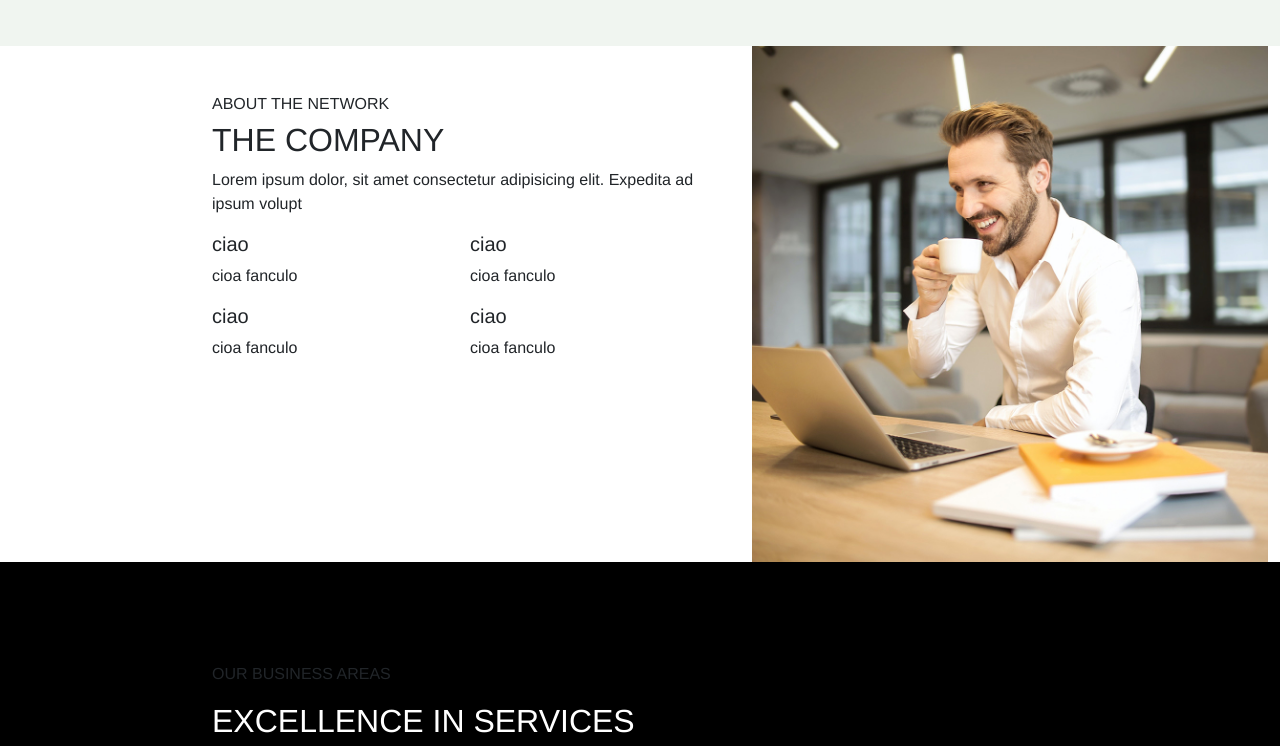
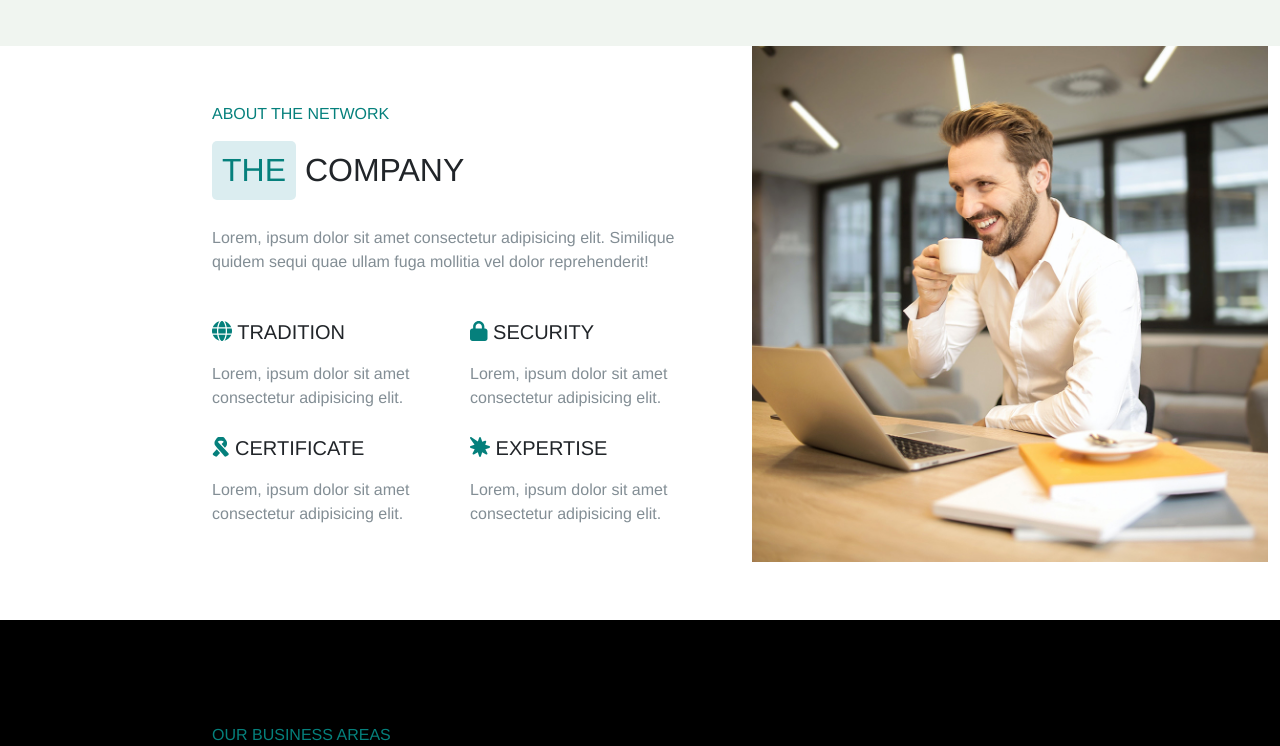
Before and after one commit to Johnnyy91/proj-html-vuejs, a Vue app: page / in a window 1280 px wide. Shown: the part 1260-2006 px from the top of the page. Built offline with nearby package versions, Linux system fonts and the light colour scheme.

Commit message:
elaboration file with effects hover

```diff
--- a/src/components/CardContentComponent.vue
+++ b/src/components/CardContentComponent.vue
@@ -3,10 +3,10 @@
     <div class="container">
         <div class="row">
             <div class="col-12">
-                <p>OUR BUSINESS AREAS</p>
-                <h2>EXCELLENCE IN SERVICES</h2>
+                <h6>OUR BUSINESS AREAS</h6>
+                <h2>EXCELLENCE IN <h2 class="d-inline-block green">SERVICES</h2> </h2>
                 <div class="d-flex justify-content-between">
-                    <p>Lorem ipsum dolor sit amet consectetur adipisicing elit. In quia hic fuga rem dolorum fugit
+                    <p class="color-grey">Lorem ipsum dolor sit amet consectetur adipisicing elit. In quia hic fuga rem dolorum fugit
                         doloremque</p>
                     <button>SEE ALL</button>
                 </div>
@@ -67,6 +67,11 @@ name : 'CardContentComponent'
     h2 {
         color: white;
     }
+    .green{
+        background-color: #0d7e7e;
+        padding: 10px;
+        border-radius: 5px;
+    }
 
     span {
         font-size: 2rem;
@@ -81,9 +86,13 @@ name : 'CardContentComponent'
         justify-content: space-around;
         height: 350px;
         border: 1px solid black;
+        border-radius: 5px;
         background-color: hsl(240deg 12% 11%);
         color: hsl(203deg 8% 55%);
         margin: 10px;
+        button{
+            width: 40%;
+        }
     }
 
     h5 {
@@ -97,5 +106,16 @@ name : 'CardContentComponent'
         padding: 10px;
         color: white;
     }
+    button:hover{
+        background-color: #0d7e7e;
+    }
+    .color-grey{
+        color: hsl(203deg 8% 55%);
+        padding: 5px 0;
+    }
+    h6{
+        color: hsl(178deg 93% 26%);
+        padding: 5px 0;
+    }
 }
 </style>
--- a/src/components/CompanyComponent.vue
+++ b/src/components/CompanyComponent.vue
@@ -4,24 +4,24 @@
         <div class="row">
             <div class="col-6 py-5">
                 <h6>ABOUT THE NETWORK</h6>
-                <h2>THE COMPANY</h2>
-                <p>Lorem ipsum dolor, sit amet consectetur adipisicing elit. Expedita ad ipsum volupt</p>
+                <h2><h2 class="text-variation d-inline-block">THE</h2> COMPANY</h2>
+                <p>Lorem, ipsum dolor sit amet consectetur adipisicing elit. Similique quidem sequi quae ullam fuga mollitia vel dolor reprehenderit!</p>
                 <div class="under-box">
                     <div>
-                        <h5>ciao</h5>
-                        <p>cioa fanculo</p>
+                        <h5><span><i class="fa-solid fa-globe"></i></span> TRADITION</h5>
+                        <p>Lorem, ipsum dolor sit amet consectetur adipisicing elit.</p>
                     </div>
                     <div>
-                        <h5>ciao</h5>
-                        <p>cioa fanculo</p>
+                        <h5><span><i class="fa-solid fa-lock"></i></span> SECURITY</h5>
+                        <p>Lorem, ipsum dolor sit amet consectetur adipisicing elit.</p>
                     </div>
                     <div>
-                        <h5>ciao</h5>
-                        <p>cioa fanculo</p>
+                        <h5><span><i class="fa-solid fa-ribbon"></i></span> CERTIFICATE</h5>
+                        <p>Lorem, ipsum dolor sit amet consectetur adipisicing elit.</p>
                     </div>
                     <div>
-                        <h5>ciao</h5>
-                        <p>cioa fanculo</p>
+                        <h5><span><i class="fa-solid fa-burst"></i></span> EXPERTISE</h5>
+                        <p>Lorem, ipsum dolor sit amet consectetur adipisicing elit.</p>
                     </div>
                 </div>
             </div>
@@ -42,12 +42,31 @@ name : 'CompanyComponent'
 <style lang="scss" scoped>
 section{
         padding-left: 200px;
+        p{
+            color: hsl(203deg 8% 55%);
+            padding: 10px 0;
+        }
+        h6{
+            color: hsl(178deg 93% 26%);
+            padding: 10px 0;
+        }
+        span{
+            color: hsl(178deg 93% 26%);
+        }
+ }
+
+ .text-variation{
+    color: hsl(178deg 93% 26%);
+    background-color: hsl(189deg 40% 90%);
+    padding: 10px;
+    border-radius: 5px;
  }
 
 .under-box {
     width: 100%;
     display: flex;
     flex-wrap: wrap;
+    padding: 20px 0;
 
     div {
         width: calc(100% / 2)
--- a/src/components/FooterComponent.vue
+++ b/src/components/FooterComponent.vue
@@ -55,6 +55,9 @@ footer{
         color: white;
         margin: 10px 0;
     }
+    button:hover{
+        background-color: #0d7e7e;
+    }
 }
 
 .logo-img{
@@ -75,4 +78,8 @@ footer{
         padding: 0 10px;
     }
 }
+a{
+    text-decoration: none;
+    color: hsl(255deg 6% 74%);
+}
 </style>
--- a/src/components/HeaderComponent.vue
+++ b/src/components/HeaderComponent.vue
@@ -121,7 +121,7 @@ props: {
         padding: 15px 0;
     }
     p{
-        color: hsl(203deg 8% 55%);
+        color: hsl(240deg 3% 93%);
         padding: 10px 0;
         width: 600px;
     }
--- a/src/components/InitialInfoCardComponent.vue
+++ b/src/components/InitialInfoCardComponent.vue
@@ -2,20 +2,20 @@
 <section id="initial-info-card">
     <div class="container py-5">
         <div class="row d-flex justify-content-center gap-4">
-            <div class="col-3 card py-4 px-4">
+            <div class="col-3 card py-4 px-4 effects">
                 <span class="skin"><i class="fa-solid fa-user-group"></i></span>
                 <h5 class="py-3">Human Capital</h5>
                 <p>Lorem ipsum, dolor sit amet consectetur adipisicing elit. Dolore deserunt incidunt culpa ab pariatur
                     iusto ducimus</p>
             </div>
-            <div class="col-3 card py-4 px-4">
+            <div class="col-3 card py-4 px-4 effects">
                 <span class="skin"><i class="fa-solid fa-clock-rotate-left"></i></span>
                 <h5 class="py-3">Core Business</h5>
                 <p>Lorem ipsum, dolor sit amet consectetur adipisicing elit. Dolore deserunt incidunt culpa ab pariatur
                     iusto
                     ducimus</p>
             </div>
-            <div class="col-3 card py-4 px-4">
+            <div class="col-3 card py-4 px-4 effects">
                 <span class="skin"><i class="fa-solid fa-clock"></i></span>
                 <h5 class="py-3">Performance</h5>
                 <p>Lorem ipsum, dolor sit amet consectetur adipisicing elit. Dolore deserunt incidunt culpa ab pariatur
@@ -45,9 +45,9 @@ name : 'InitialInfoCardComponent'
     border: none;
 
     .skin {
-        width: 20%;
+        width: 50px;
         border: 1px solid hsl(189deg 40% 90%);
-        border-radius: 20px;
+        border-radius: 50%;
         text-align: center;
         padding: 5px 10px;
         background-color: hsl(189deg 40% 90%);
@@ -59,4 +59,8 @@ name : 'InitialInfoCardComponent'
         color: hsl(203deg 8% 55%);
     }
 }
+.effects:hover{
+    transform: translate(0 , -20px);
+    cursor: pointer;
+}
 </style>
--- a/src/components/LatestNewComponent.vue
+++ b/src/components/LatestNewComponent.vue
@@ -1,12 +1,11 @@
 <template>
   <section>
     <div class="container">
-        <div class="d-flex justify-content-between">
+        <div class="d-flex justify-content-between py-4">
             <div>
-                <p>OUR BUSINESS AREAS</p>
-                <h2>EXCELLENCE IN SERVICES</h2>
-                <p>Lorem ipsum dolor sit amet consectetur adipisicing elit. In quia hic fuga rem dolorum fugit
-                    doloremque</p>
+                <h6>OUR EDITORIAL CONTENT</h6>
+                <h2>LATEST <h2 class="d-inline-block green">NEWS</h2></h2>
+                <p>Lorem ipsum dolor sit amet consectetur adipisicing elit. In quia hic fuga rem dolorum</p>
             </div>
             <div class="align-self-end">
                 <button>SEE ALL</button>
@@ -59,5 +58,27 @@ section{
     }
     h5{
         color: white;
+        padding-bottom: 10px;
+    }
+    h6{
+        color: #0d7e7e;
+        padding: 5px 0;
+    }
+    p{
+        color: hsl(203deg 8% 55%);
+        padding: 5px 0;
+    }
+    button{
+        border: 1px solid #0d7e7e;
+        border-radius: 5%;
+        background-color: #0d7e7e;
+        padding: 10px;
+        color: white;
+    }
+    .green {
+        background-color: hsl(189deg 40% 90%);
+        padding: 10px;
+        border-radius: 5px;
+        color: hsl(178deg 93% 26%);
     }
 </style>
--- a/src/components/NewsletterComponent.vue
+++ b/src/components/NewsletterComponent.vue
@@ -2,8 +2,8 @@
   <div class="container-fluid py-5">
     <div class="row d-flex justify-content-center">
         <div class="col-4 text-white py-5">
-            <p class="green">NEWSLETTER</p>
-            <h2>Know First</h2>
+            <p class="green-">NEWSLETTER</p>
+            <h2><h2 class="d-inline-block green">KNOW</h2> FIRST</h2>
             <p class="grey">Lorem ipsum dolor sit amet consectetur adipisicing elit. Dolore facere maiores asperiores fugit nihil</p>
         </div>
         <div class="col-4 d-flex flex-column py-5">
@@ -26,7 +26,7 @@ name : 'NewsletterComponent'
         background-image: url(@/assets/images/bg-1.jpg);
         background-size: cover;
         background-repeat: no-repeat;
-        .green{
+        .green-{
             color: #0d7e7e;
         }
         .grey{
@@ -36,9 +36,11 @@ name : 'NewsletterComponent'
 
     input{
         width: 70%;
+        height: 40px;
         margin: 5px;
         background-color: hsl(240deg 3% 93%);
         border: none;
+        border-radius: 5px;
     }
 
     button {
@@ -50,4 +52,12 @@ name : 'NewsletterComponent'
          width: 30%;
          margin: 5px;
     }
+    button:hover{
+        background-color: transparent;
+    }
+    .green {
+        background-color: #0d7e7e;
+        padding: 10px;
+       border-radius: 5px;
+   }
 </style>
--- a/src/components/SendInfoMessageComponent.vue
+++ b/src/components/SendInfoMessageComponent.vue
@@ -3,8 +3,8 @@
     <div class="container">
         <div class="row justify-content-center">
             <div class="col-6">
-                <p>SEND A MESSAGE</p>
-                <h2>GET IN TOUCH</h2>
+                <h6 class="green">SEND A MESSAGE</h6>
+                <h2>GET IN <h2 class="d-inline-block variant-color">TOUCH</h2></h2>
                 <p>Lorem ipsum dolor, sit amet consectetur adipisicing elit. Dignissimos, fugiat</p>
                 <div class="send-date">
                     <input type="text" placeholder="Name">
@@ -21,11 +21,10 @@
                 <h5>Example Inc.</h5>
                 <p>Lorem ipsum, dolor sit amet consectetur adipisicing elit</p>
                 <p>Lorem ipsum, dolor sit amet consectetur adipisicing elit</p>
-                <p class="pe-4"><span class="px-2"><i class="fa-solid fa-phone"></i></span> + 1 (305) 1234-5678</p>
-                <p class="pe-4"><a href="#"><span class="px-2"><i class="fa-solid fa-envelope"></i></span>
-                        hello@example.com</a></p>
-                <p class="pe-4"><span class="px-2"><i class="fa-solid fa-phone"></i></span> + 1 (305) 1234-5678</p>
-                <button>VIEW MAP</button>
+                <p class="pe-4 color-green"><span class="px-2 skin"><i class="fa-solid fa-phone"></i></span> + 1 (305) 1234-5678</p>
+                <p class="pe-4 color-green"><a href="#"><span class="px-2 skin"><i class="fa-solid fa-envelope"></i></span>hello@example.com</a></p>
+                <p class="pe-4 color-green"><span class="px-2 skin"><i class="fa-solid fa-location-dot"></i></span>Main Avenue, 987</p>
+                <button class="normal">VIEW MAP</button>
             </div>
         </div>
     </div>
@@ -60,4 +59,45 @@ name : 'SendInfoMessageComponent'
         width: 15%;
     }
 }
+.variant-color{
+    color: hsl(178deg 93% 26%);
+    background-color: hsl(189deg 40% 90%);
+    padding: 10px;
+    border-radius: 5px;
+}
+h6{
+    padding: 5px 0;
+}
+h2{
+    padding: 5px 0;
+}
+a{
+    color: #0d7e7e;
+}
+.skin {
+    width: 50px;
+    border: 1px solid hsl(189deg 40% 90%);
+    border-radius: 50%;
+    text-align: center;
+    padding: 5px 10px;
+    background-color: hsl(189deg 40% 90%);
+    color: hsl(180deg 100% 25%);
+}
+.color-green{
+    color: #0d7e7e;
+}
+.green{
+    color: #0d7e7e;
+}
+.normal{
+    border: 1px solid #0d7e7e;
+    background-color: transparent;
+    color: #0d7e7e;
+    border-radius: 5px;
+    padding: 5px 10px;
+}
+.normal:hover{
+    background-color: #0d7e7e;
+    color: white;
+}
 </style>
```
